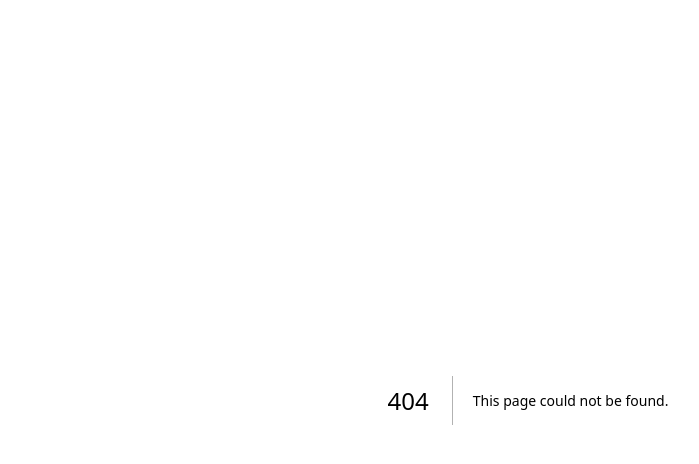
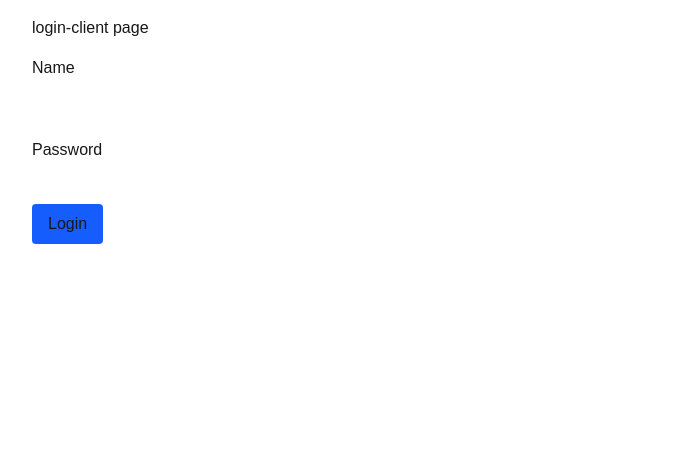
Before and after one commit to lur913/nextjs-base, a Next.js app: page /login-client in a window 1280 px wide. Before the commit this address had no page. Shown: the top 464 px of the page, without its empty margins (112-811 px from the left). Built offline with nearby package versions, Linux system fonts and the light colour scheme.

Commit message:
数据更新练习

```diff
--- /dev/null
+++ b/src/app/login-client/page.tsx
@@ -0,0 +1,23 @@
+'use client'
+
+import { handleSubmit } from '@/lib/actions'
+
+export default function LoginPage() {
+
+  return (
+    <div className="max-w-5xl mx-auto p-4">
+      <h1>login-client page</h1>
+      <form action={handleSubmit}>
+        <div className="flex flex-col py-4">
+          <label htmlFor="name">Name</label>
+          <input className="w-[200px] border border-white rounded px-2" id="name" name="name" />
+        </div>
+        <div className="flex flex-col py-4">
+          <label htmlFor="password">Password</label>
+          <input className="w-[200px] border border-white rounded px-2" id="password" name="password" type="password" />
+        </div>
+        <button type="submit" className="bg-blue-600 px-4 py-2 rounded hover:bg-blue-800 cursor-pointer">Login</button>
+      </form>
+    </div>
+  );
+}
--- /dev/null
+++ b/src/app/login-state/page.tsx
@@ -0,0 +1,29 @@
+'use client'
+
+import { handleLogin } from '@/lib/actions'
+import { useActionState } from 'react';
+
+export default function LoginPage() {
+
+  const [state, action, pending] = useActionState(handleLogin, undefined)
+
+  return (
+    <div className="max-w-5xl mx-auto p-4">
+      <h1>login-state page</h1>
+      <form action={action}>
+        <div className="flex flex-col py-4">
+          <label htmlFor="name">Name</label>
+          <input className="w-[200px] border border-white rounded px-2" id="name" name="name" />
+          {state?.errors?.name && <div className="text-red-500 text-xs">{state.errors.name[0]}</div>}
+        </div>
+        <div className="flex flex-col py-4">
+          <label htmlFor="password">Password</label>
+          <input className="w-[200px] border border-white rounded px-2" id="password" name="password" type="password" />
+          {state?.errors?.password && <div className="text-red-500 text-xs">{state.errors.password[0]}</div>}
+        </div>
+        {state?.message && <div className="text-green-500 text-xs">{state.message}</div>}
+        <button type="submit" disabled={pending} className="bg-blue-600 px-4 py-2 rounded hover:bg-blue-800 disabled:bg-gray-700 cursor-pointer">{pending? 'Loading...' : 'Login'}</button>
+      </form>
+    </div>
+  );
+}
--- /dev/null
+++ b/src/app/login-status/Button.tsx
@@ -0,0 +1,21 @@
+'use client'
+
+import { handleSubmit } from '@/lib/actions'
+import { useFormStatus } from 'react-dom';
+
+
+const Button = () => {
+  const { pending } = useFormStatus()
+  return (
+    <button
+      type="submit"
+      formAction={handleSubmit}
+      disabled={pending}
+      className="bg-blue-600 px-4 py-2 rounded disabled:bg-gray-600 cursor-pointer disabled:cursor-not-allowed"
+    >
+      {pending ? 'login...' : 'Login'}
+    </button>
+  );
+};
+
+export default Button;
--- /dev/null
+++ b/src/app/login-status/page.tsx
@@ -0,0 +1,29 @@
+import Button from "./Button";
+
+export default function LoginPage() {
+  return (
+    <div className="max-w-5xl mx-auto p-4">
+      <h1>login-status page</h1>
+      <form>
+        <div className="flex flex-col py-4">
+          <label htmlFor="name">Name</label>
+          <input
+            className="w-[200px] border border-white rounded px-2"
+            id="name"
+            name="name"
+          />
+        </div>
+        <div className="flex flex-col py-4">
+          <label htmlFor="password">Password</label>
+          <input
+            className="w-[200px] border border-white rounded px-2"
+            id="password"
+            name="password"
+            type="password"
+          />
+        </div>
+        <Button />
+      </form>
+    </div>
+  );
+}
--- /dev/null
+++ b/src/app/login/page.tsx
@@ -0,0 +1,30 @@
+import { handleSubmit } from '@/lib/actions'
+
+export default function LoginPage() {
+
+  // server action
+  // async function handleSubmit(formData: FormData) {
+  //   'use server'
+  //   const name = formData.get('name') as string
+  //   const password = formData.get('password') as string
+
+  //   console.log(`submit: `, {name, password});
+  // }
+
+  return (
+    <div className="max-w-5xl mx-auto p-4">
+      <h1>login page</h1>
+      <form action={handleSubmit}>
+        <div className="flex flex-col py-4">
+          <label htmlFor="name">Name</label>
+          <input className="w-[200px] border border-white rounded px-2" id="name" name="name" />
+        </div>
+        <div className="flex flex-col py-4">
+          <label htmlFor="password">Password</label>
+          <input className="w-[200px] border border-white rounded px-2" id="password" name="password" type="password" />
+        </div>
+        <button type="submit" className="bg-blue-600 px-4 py-2 rounded hover:bg-blue-800 cursor-pointer">Login</button>
+      </form>
+    </div>
+  );
+}
--- /dev/null
+++ b/src/lib/actions.ts
@@ -0,0 +1,48 @@
+"use server";
+
+import { sleep } from "./utils";
+
+export async function handleSubmit(formData: FormData) {
+  await sleep(2000);
+  const name = formData.get("name") as string;
+  const password = formData.get("password") as string;
+
+  console.log(`file-submit: `, { name, password });
+}
+
+export type FormState =
+  | {
+      errors?: {
+        name?: string[]
+        password?: string[]
+      }
+      message?: string
+    }
+  | undefined
+
+export async function handleLogin(preSate: FormState,formData: FormData) {
+  await sleep(2000);
+  const name = formData.get("name") as string;
+  const password = formData.get("password") as string;
+
+  console.log(`file-submit: `, { name, password });
+
+  const res:FormState = {}
+  if(!name) {
+    // return {errors: {name: ["Name is required"]}}
+    res.errors = {}
+    res.errors.name = ["Name is required"]
+  }
+
+  if(!password) {
+    if(!res.errors) res.errors = {}
+    res.errors.password = ["Password is required"]
+  }
+
+  if(!name || !password) {
+    return res
+  }else {
+    return {message: "Login success"}
+  }
+
+}
--- /dev/null
+++ b/src/lib/utils.ts
@@ -0,0 +1,7 @@
+
+/**
+ * 休眠函数
+ * @param ms 休眠的毫秒数
+ * @returns Promise
+ */
+export const sleep = (ms: number) => new Promise((resolve) => setTimeout(resolve, ms));
```
Also changed, not shown: 1 other file (tests, documents, lock files or other folders).
